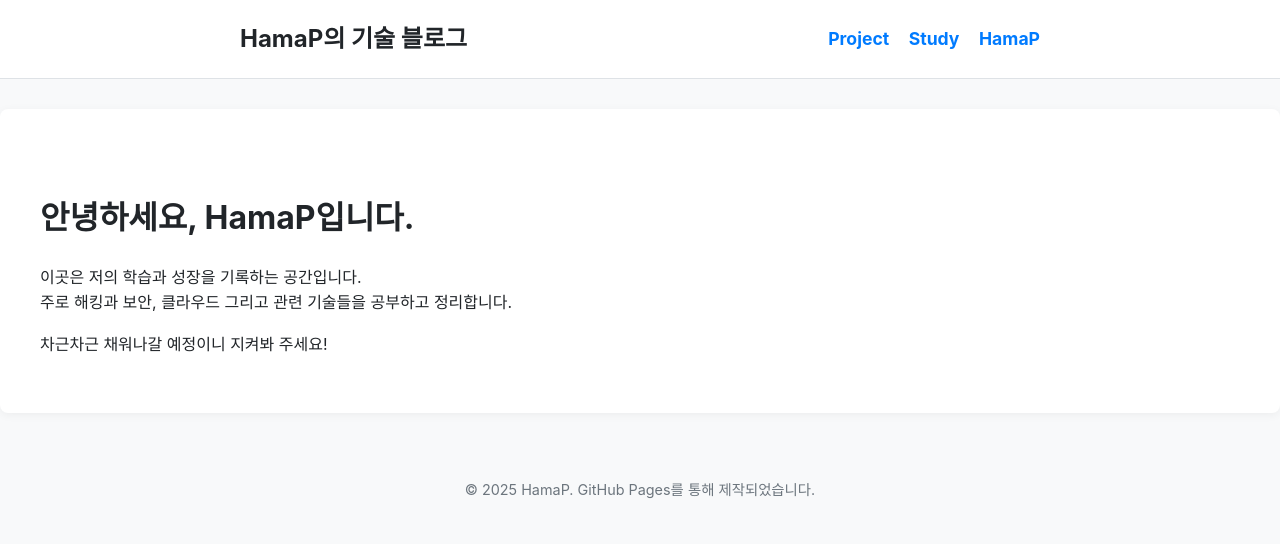
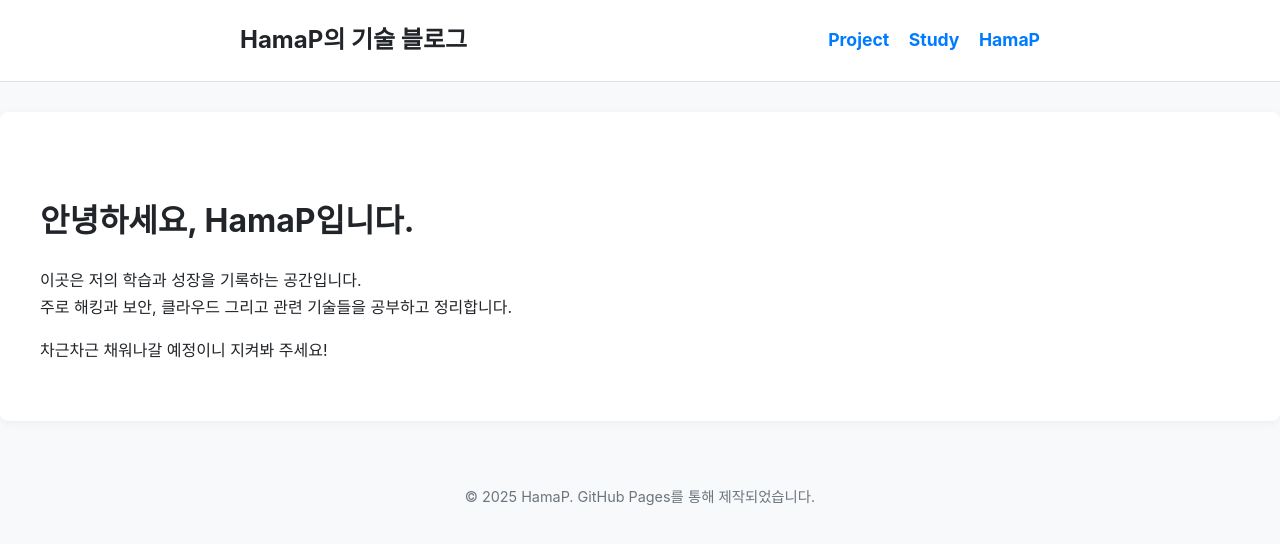
Before and after one commit to HamaP0/HamaP0.github.io, a Jekyll site: the page built from index.html, in a window 1280 px wide. Shown: the top 544 px of the page. Built offline with Jekyll 4.4.1, drawn with Linux system fonts in a browser that asks for light colours; some web fonts are replaced.

Commit message:
Update style.css

```diff
--- a/assets/css/style.css
+++ b/assets/css/style.css
@@ -4,10 +4,15 @@
 /* 기본 스타일 (Global) */
 /* ------------------- */
 body {
-    font-family: -apple-system, BlinkMacSystemFont, "Segoe UI", Roboto, "Helvetica Neue", Arial, sans-serif;
+    /* Pretendard 폰트를 최우선으로 사용하고, 실패 시 기본 폰트를 사용합니다. */
+    font-family: "Pretendard", -apple-system, BlinkMacSystemFont, "Segoe UI", Roboto, "Helvetica Neue", Arial, sans-serif;
     margin: 0;
     padding: 0;
-    line-height: 1.6;
+
+    /* 가독성을 위해 본문 기본 글씨 크기를 16px로, 줄 간격은 1.7배로 조정합니다. */
+    font-size: 16px;
+    line-height: 1.7;
+
     background-color: #f8f9fa;
     color: #212529;
 }
```
